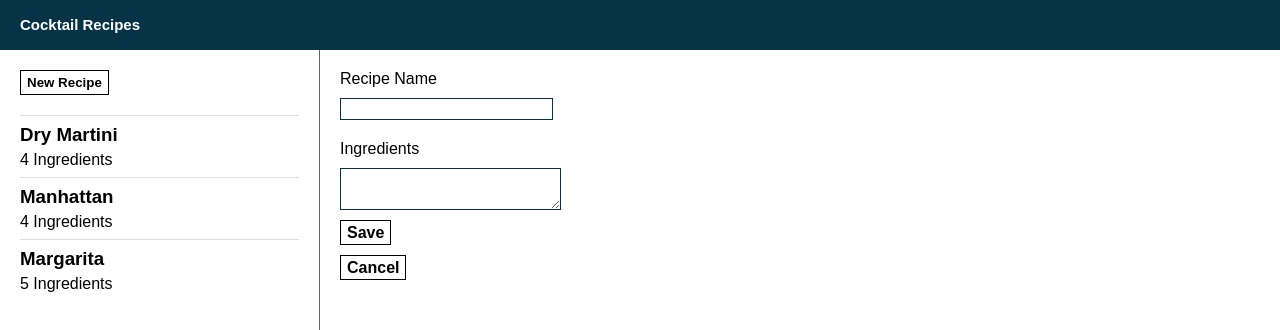
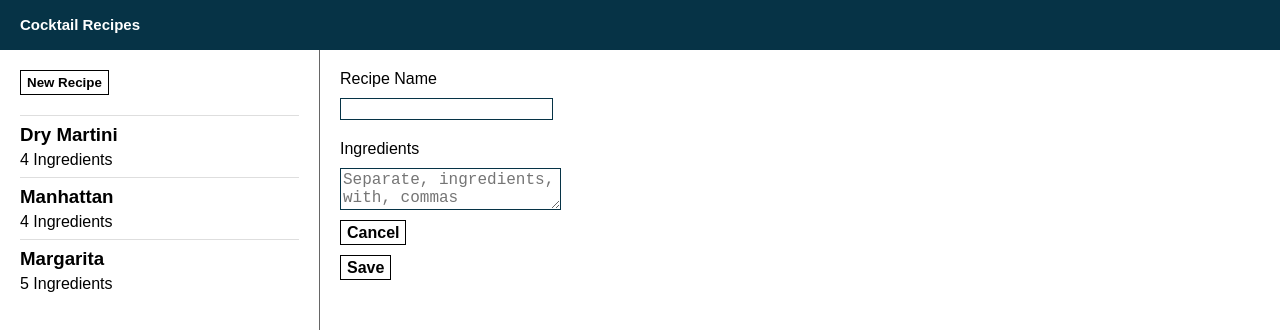
Before and after one commit to bwyan/fcc-recipe, a React app: page / in a window 1280 px wide. Both pictures are taken after a click on the button "New Recipe". Shown: the top 330 px of the page. Built offline with nearby package versions, Linux system fonts and the light colour scheme.

Commit message:
Add placeholder copy to the ingredient textarea.

```diff
--- a/src/components/Editor.js
+++ b/src/components/Editor.js
@@ -43,10 +43,11 @@ class Editor extends React.Component {
 							name="ingredients"
 							ref={input => this.ingredients = input}
 							defaultValue={this.props.recipe.ingredients}
+							placeholder="Separate, ingredients, with, commas"
 						/>
 					</label>
+					<button onClick={(e) => this.handleCancelButton(e)}>Cancel</button>
 					<button type="submit">Save</button>
-					<button onClick={(e) => this.handleCancelButton(e)}>Cancel</button>
 				</form>
 			</div>
 		)
```
